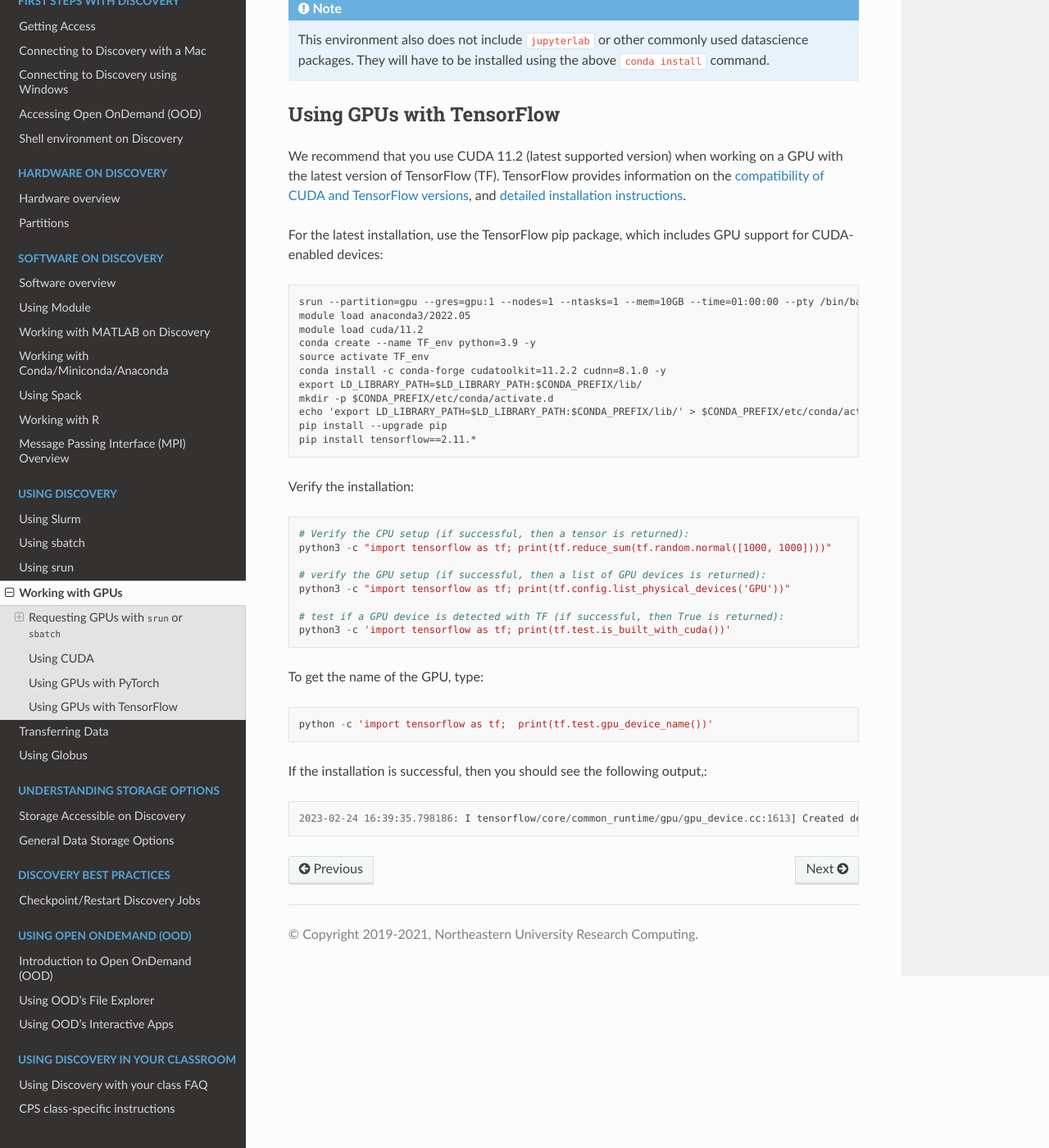
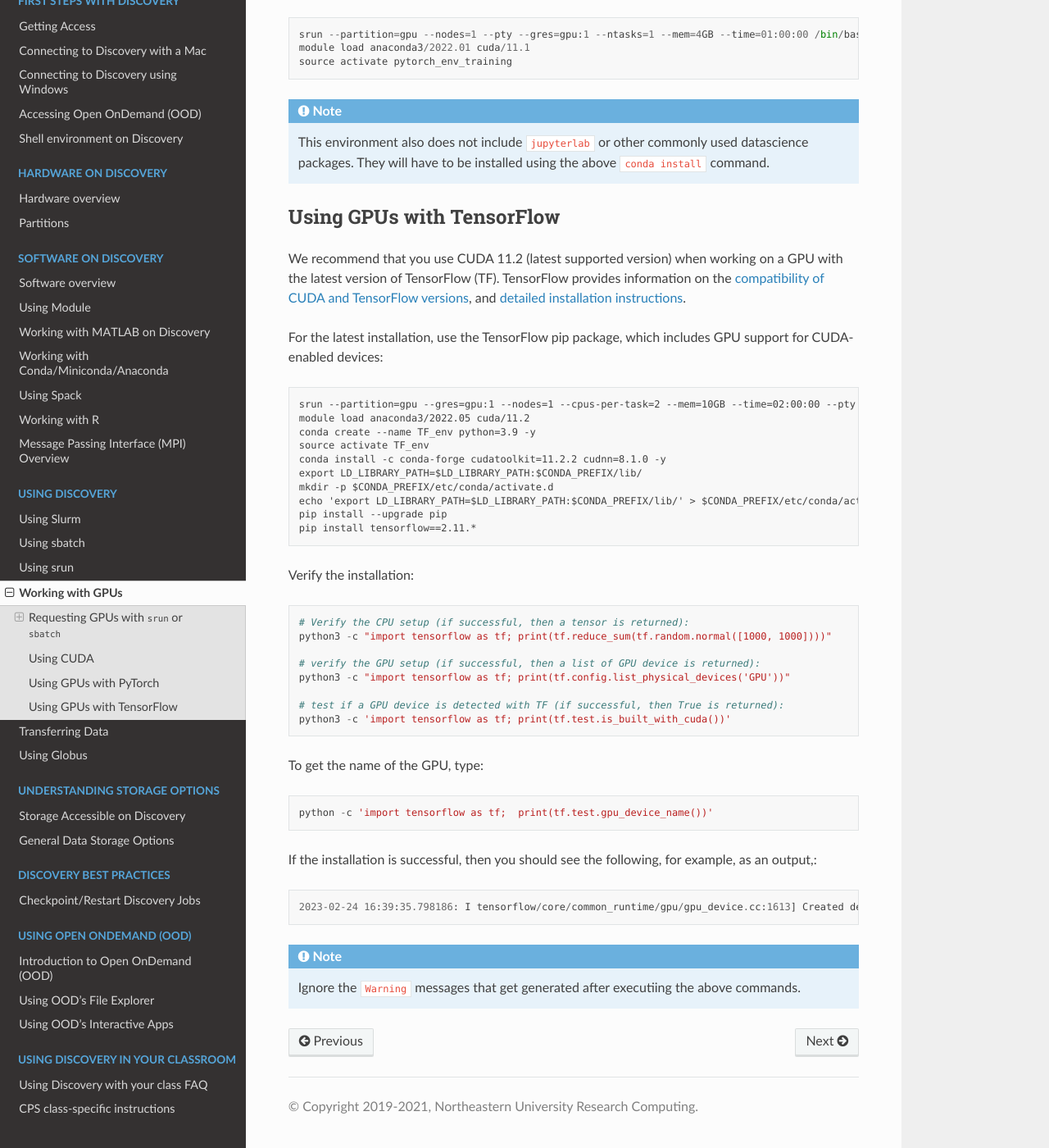
Before and after one commit to northeastern-rc/rc-public-documentation, a Sphinx documentation site: the page built from docs/source/using-discovery/workingwithgpu.rst, in a window 1280 px wide and 1400 px high, scrolled down 3792 px. Shown: the whole window at 82% size. Built offline with Sphinx 7.4.7 and the Read the Docs theme 2.0.0, drawn with Linux system fonts in a browser that asks for light colours; some of the changed text lies outside the part shown.

Commit message:
Updated the TF instructions slightly

```diff
--- a/docs/source/using-discovery/workingwithgpu.rst
+++ b/docs/source/using-discovery/workingwithgpu.rst
@@ -4,6 +4,10 @@
 Working with GPUs
 ******************
 The Discovery cluster has a number of NVIDIA Graphics Processing Units (GPUs) available, as detailed in the table below.
+
+.. note::
+   The tables on this page slide from left-to-right. Make sure to
+   swipe to left to see the content on the right side of the table
 
 .. list-table::
   :widths: 40 40 40 40 40 40
@@ -129,7 +133,6 @@ to request a gpu::
   srun --partition=gpu --nodes=1 --pty --gres=gpu:1 --ntasks=1 --mem=4GB --time=01:00:00 /bin/bash
 
 .. note::
-
 On the ``gpu`` partition, requesting more than 1 GPU
    (``--gres=gpu:1``) will cause your request to fail. Additionally,
    one cannot request all the CPUs on that gpu node as they are
@@ -153,7 +156,6 @@ the output to a file::
 
 Specifying a GPU type
 +++++++++++++++++++++
-
 You can add a specific type of GPU to the ``--gres=`` option (with
 either ``srun`` or ``sbatch``). For a list of available GPU types,
 refer to the GPU Types column in the table, at the top of this page,
@@ -224,7 +226,6 @@ PyTorch installation steps (with a specific GPU-type other than k40m or k80)::
   python -c'import torch; print(torch.cuda.is_available())'
 
 .. note::
-
    If the installation times out, please ensure that your .condarc
    file doesn't contain additional channels. Also, consider cleaning
    your conda instance using the ``conda clean`` command. See `Conda
@@ -260,14 +261,18 @@ GPU including k40m & k80) by typing::
 
 Using GPUs with TensorFlow
 ==========================
-We recommend that you use CUDA 11.2 (latest supported version) when working on a GPU with the latest version of TensorFlow (TF).
-TensorFlow provides information on the `compatibility of CUDA and TensorFlow versions <https://www.tensorflow.org/install/source#gpu>`_, and `detailed installation instructions <https://www.tensorflow.org/install/pip>`_.
+We recommend that you use CUDA 11.2 (latest supported version) when
+working on a GPU with the latest version of TensorFlow (TF).
+TensorFlow provides information on the `compatibility of CUDA and
+TensorFlow versions <https://www.tensorflow.org/install/source#gpu>`_,
+and `detailed installation instructions
+<https://www.tensorflow.org/install/pip>`_.
 
-For the latest installation, use the TensorFlow pip package, which includes GPU support for CUDA-enabled devices::
+For the latest installation, use the TensorFlow pip package, which
+includes GPU support for CUDA-enabled devices::
 
-  srun --partition=gpu --gres=gpu:1 --nodes=1 --ntasks=1 --mem=10GB --time=01:00:00 --pty /bin/bash
-  module load anaconda3/2022.05
-  module load cuda/11.2
+  srun --partition=gpu --gres=gpu:1 --nodes=1 --cpus-per-task=2 --mem=10GB --time=02:00:00 --pty /bin/bash
+  module load anaconda3/2022.05 cuda/11.2
   conda create --name TF_env python=3.9 -y
   source activate TF_env
   conda install -c conda-forge cudatoolkit=11.2.2 cudnn=8.1.0 -y
@@ -282,7 +287,7 @@ Verify the installation::
   # Verify the CPU setup (if successful, then a tensor is returned):
   python3 -c "import tensorflow as tf; print(tf.reduce_sum(tf.random.normal([1000, 1000])))"
 
-  # verify the GPU setup (if successful, then a list of GPU devices is returned):
+  # verify the GPU setup (if successful, then a list of GPU device is returned):
   python3 -c "import tensorflow as tf; print(tf.config.list_physical_devices('GPU'))"
 
   # test if a GPU device is detected with TF (if successful, then True is returned):
@@ -292,6 +297,11 @@ To get the name of the GPU, type::
 
    python -c 'import tensorflow as tf;  print(tf.test.gpu_device_name())'
 
-If the installation is successful, then you should see the following output,::
+If the installation is successful, then you should see the following,
+for example, as an output,::
 
    2023-02-24 16:39:35.798186: I tensorflow/core/common_runtime/gpu/gpu_device.cc:1613] Created device /device:GPU:0 with 10785 MB memory:  -> device: 0, name: Tesla K80, pci bus id: 0000:0a:00.0, compute capability: 3.7 /device:GPU:0
+
+.. note::
+   Ignore the ``Warning`` messages that get generated after executiing
+   the above commands.
```
